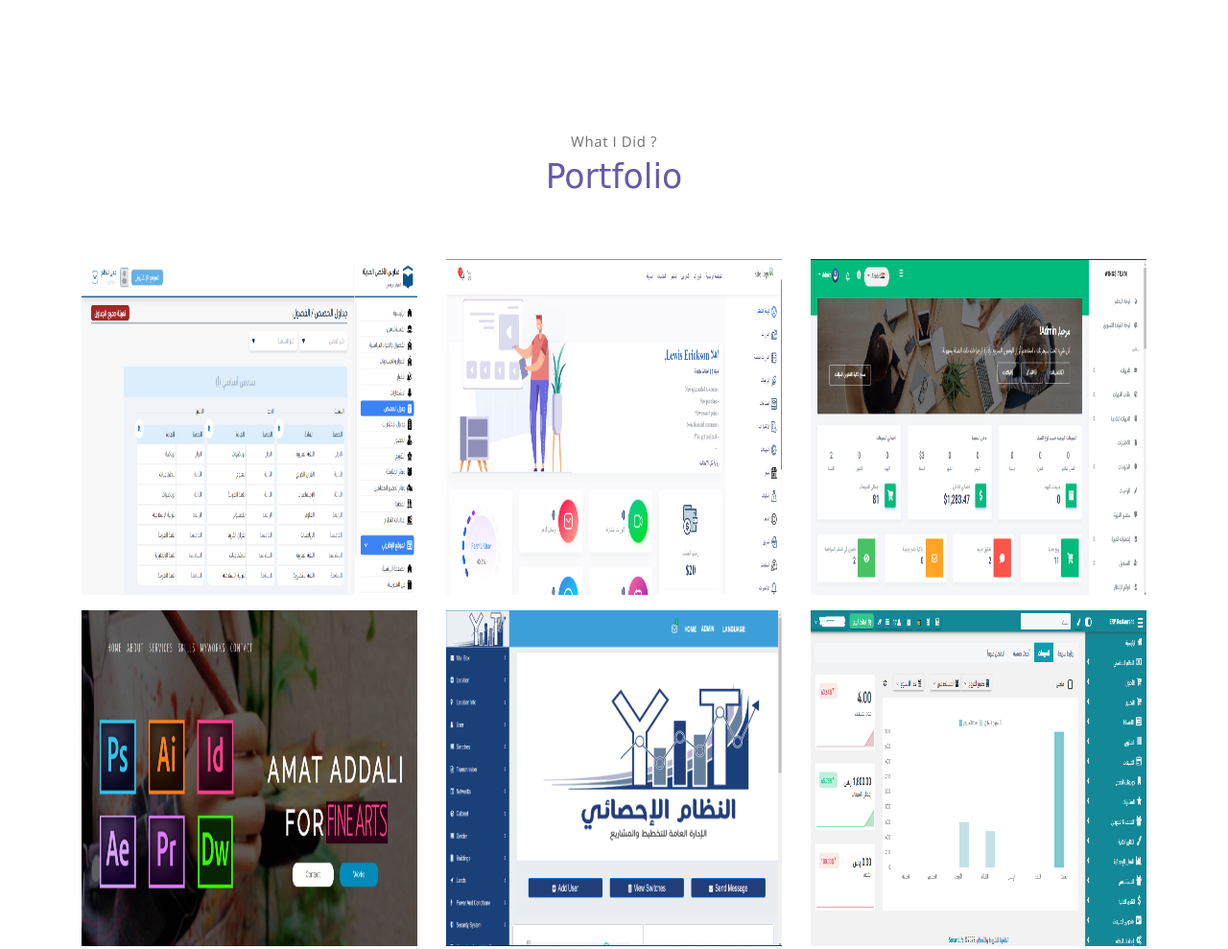
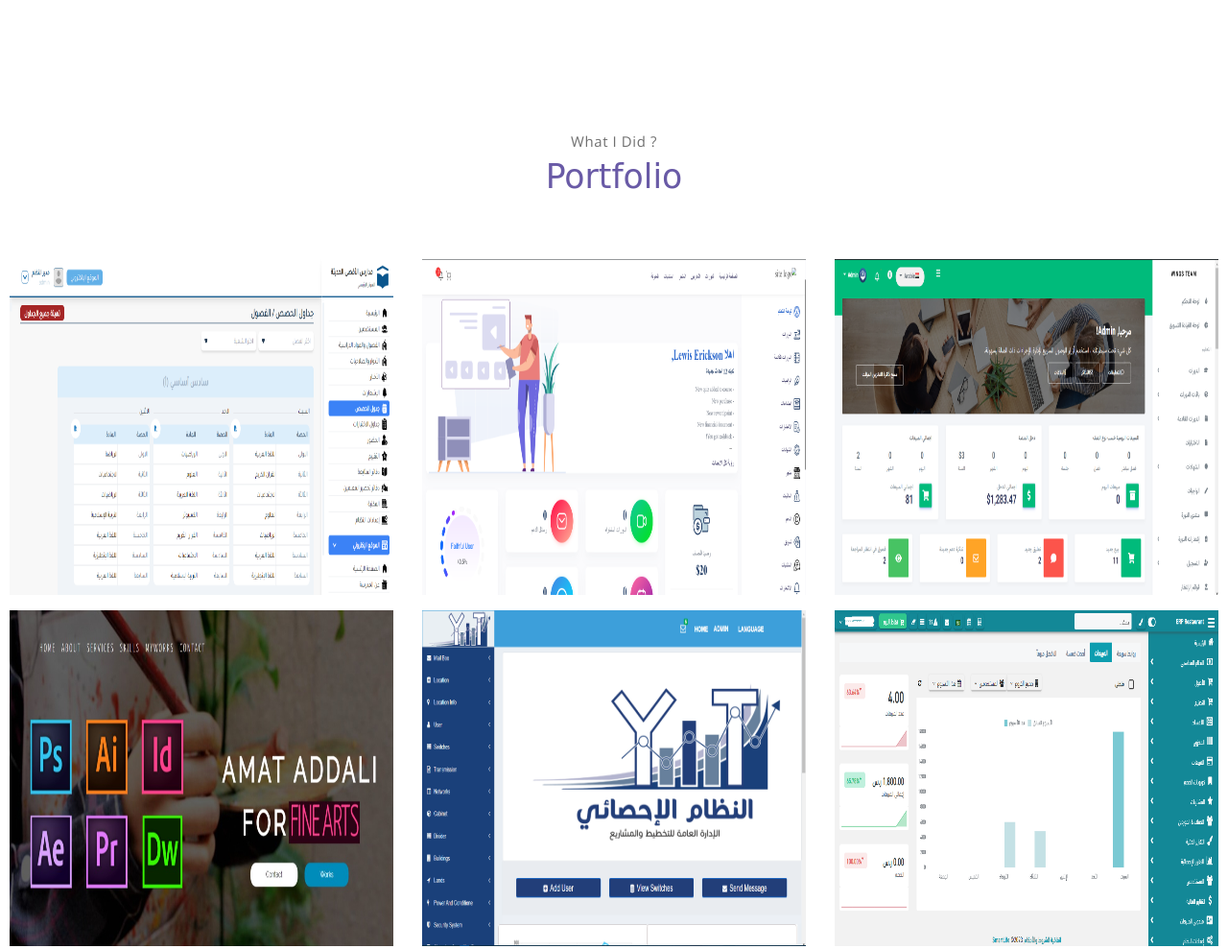
Before and after one commit to Hamza-Mughales/hamza-mughales.github.io, a plain HTML site: page index.html in a window 1280 px wide. Shown: the part 1760-2749 px from the top of the page at 96% size. Drawn offline with nearby package versions, Linux system fonts and the light colour scheme; a web font is replaced by a local one.

Commit message:
Update protfolio section

```diff
--- a/index.html
+++ b/index.html
@@ -158,7 +158,7 @@
 
   <!-- portfolio section -->
   <section class="section" id="portfolio">
-    <div class="container text-center">
+    <div class="text-center">
       <p class="section-subtitle">What I Did ?</p>
       <h6 class="section-title mb-6">Portfolio</h6>
       <!-- row -->
```
